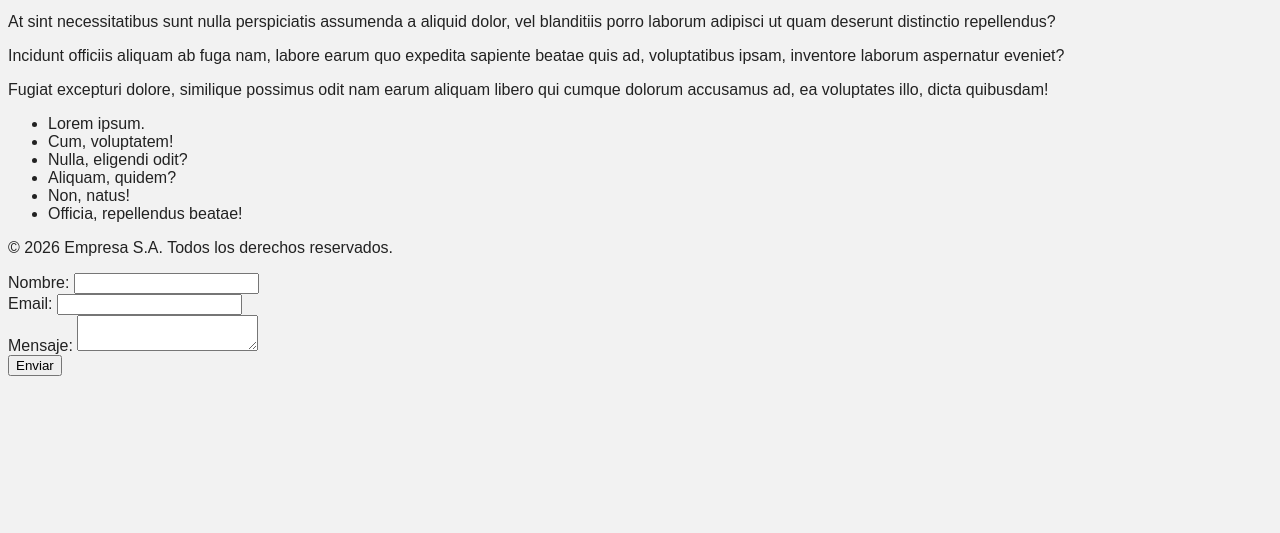
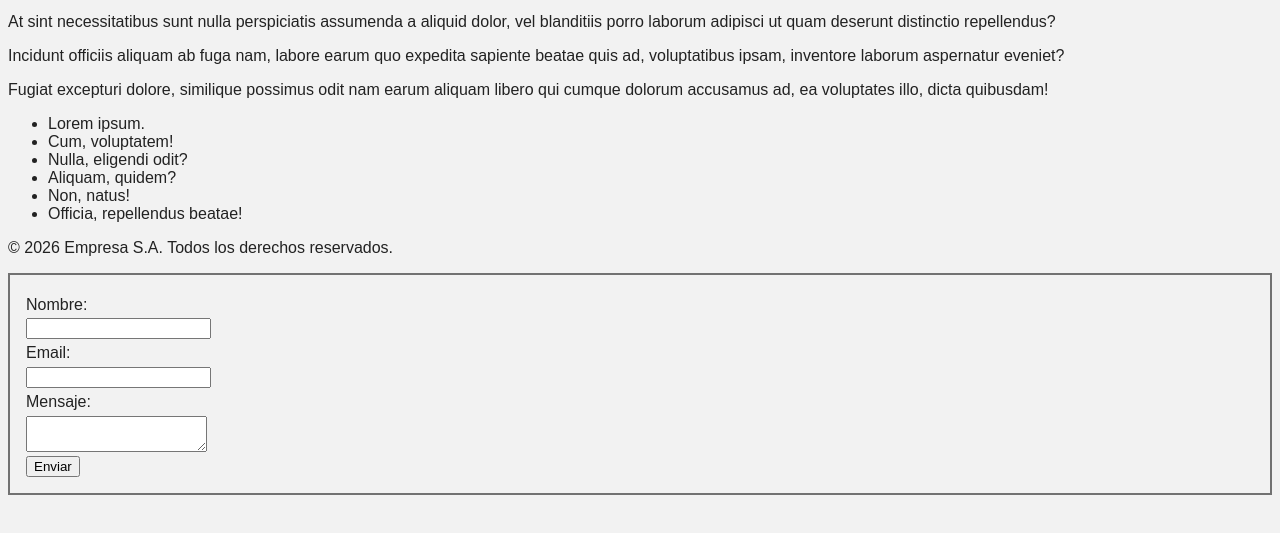
Before and after one commit to jdrjuan/sitio-web-5, a plain HTML site: page index.html in a window 1280 px wide. Shown: the part 171-704 px from the top of the page. Drawn offline with Linux system fonts and the light colour scheme.

Commit message:
Mejora estilos CSS de form

```diff
--- a/css/style.css
+++ b/css/style.css
@@ -16,3 +16,13 @@ h6 {
 p {
     text-align: justify;
 }
+
+.form-footer {
+    border: 2px solid #333a;
+    padding: 1em;
+}
+
+.form-footer label {
+    display: block;
+    margin: 0.3em 0;
+}
--- a/index.html
+++ b/index.html
@@ -31,7 +31,7 @@
     </ul>
     <footer>
         <p>&copy; 2026 Empresa S.A. Todos los derechos reservados.</p>
-        <form action="contactar.php">
+        <form action="contactar.php" class="form-footer">
             <div>
                 <label for="nombre">Nombre:</label>
                 <input type="text" id="nombre" name="nombre">
```
Also changed, not shown: medios-de-contacto.html (+1 -1 lines), servicios.html (+1 -1 lines).
